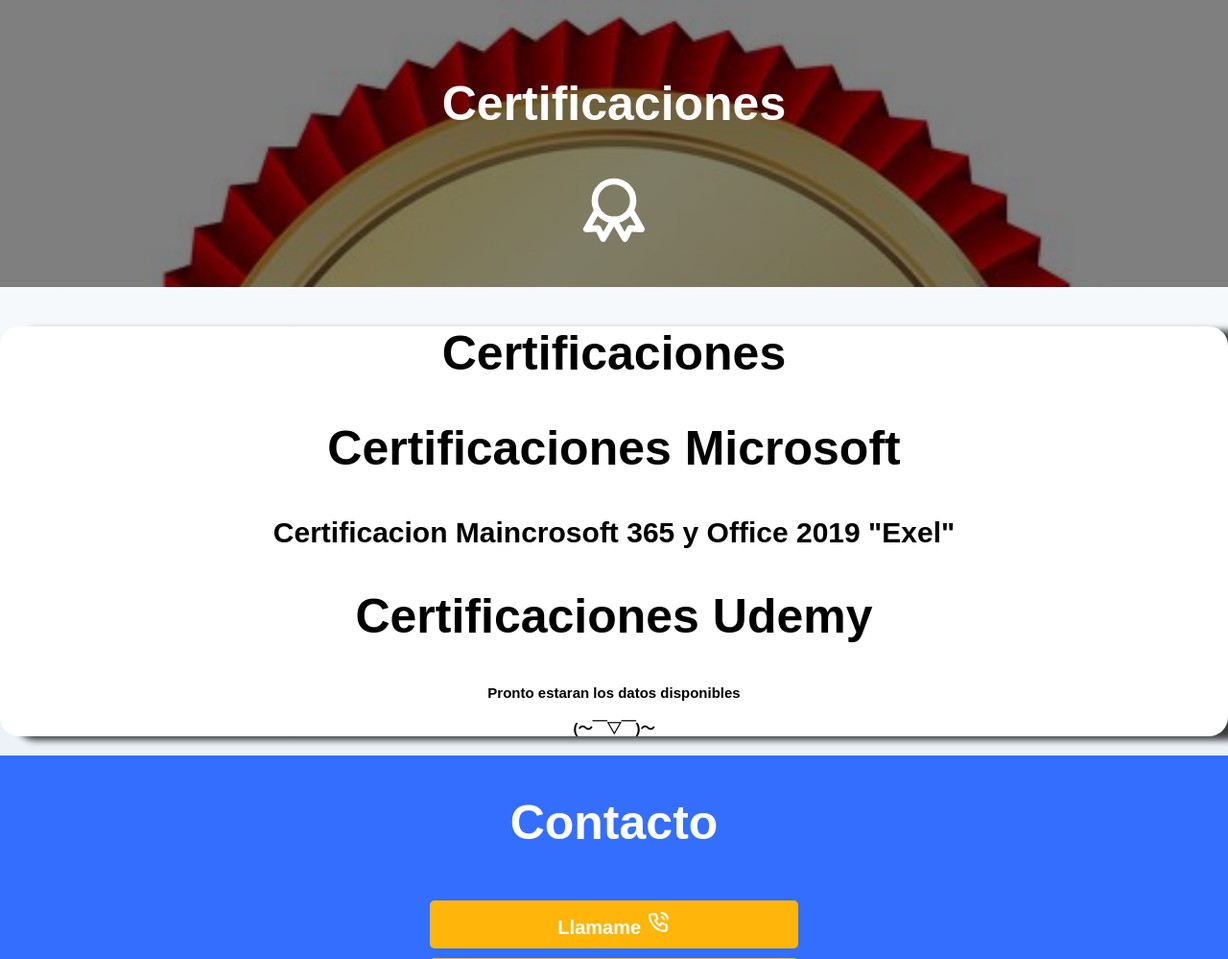
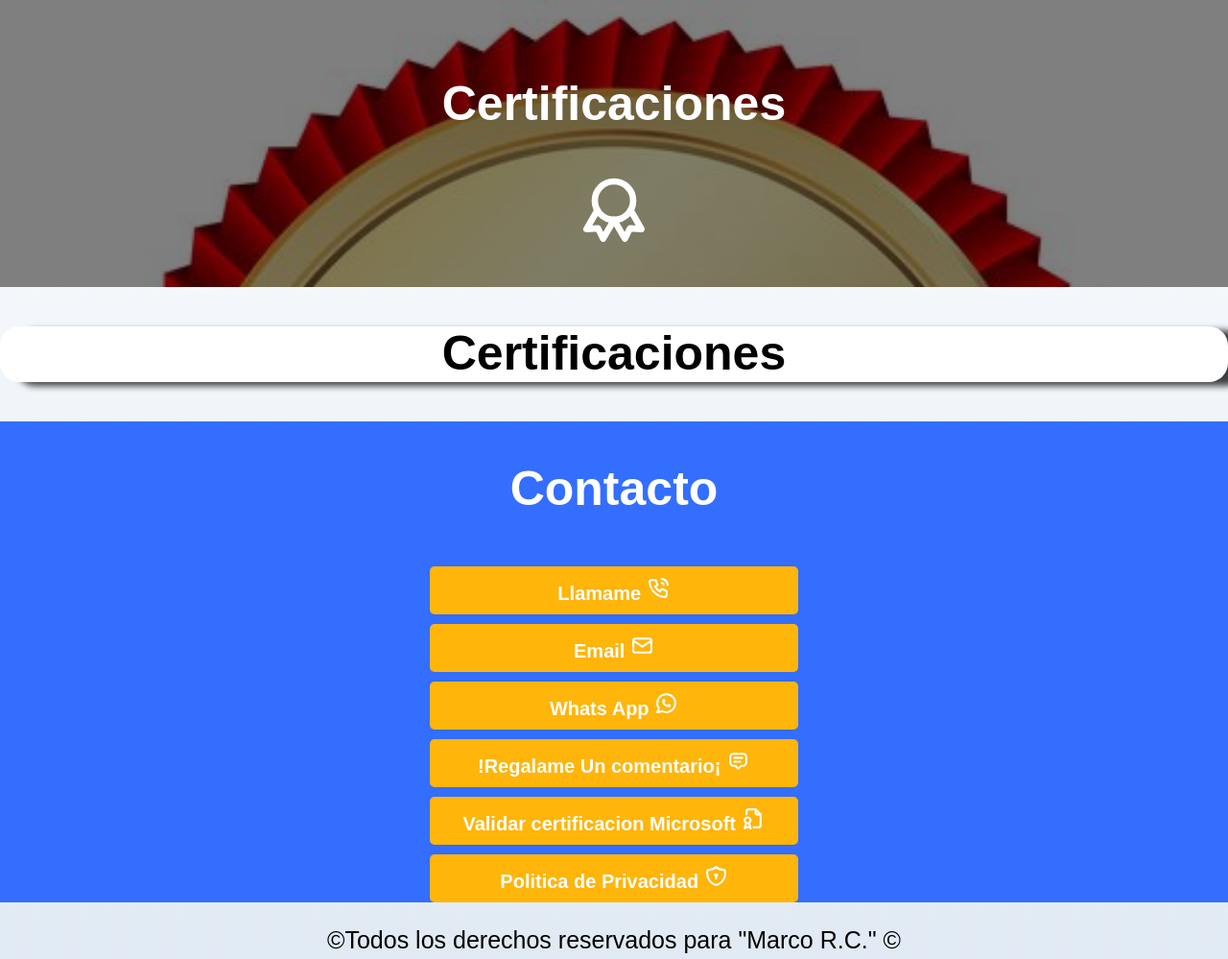
Before and after one commit to Marcor360/Mi-Sitio-Web, a PHP site: page /Cer.html in a window 1280 px wide. Shown: the part 125-1124 px from the top of the page at 96% size. Run offline with PHP 8.4, Linux system fonts and the light colour scheme.

Commit message:
Vercion 1.2.2
Actualizacion

```diff
--- a/Cer.html
+++ b/Cer.html
@@ -52,16 +52,6 @@
         <!--- Inicio del contenedor sombra --->
         <div>
             <h2>Certificaciones</h2>
-            <div>
-                <h2>Certificaciones Microsoft</h2>
-                <h3>Certificacion Maincrosoft 365 y Office 2019 "Exel"
-                </h3>
-            </div>
-            <div>
-                <h2>Certificaciones Udemy</h2>
-                <h4>Pronto estaran los datos disponibles</h4>
-                <h4>(～￣▽￣)～</h4>
-            </div>
         </div>
     </main>
     <!--- Fon del contenedor sombra --->
```
Also changed, not shown: css/index.css (line endings or trailing spaces).
